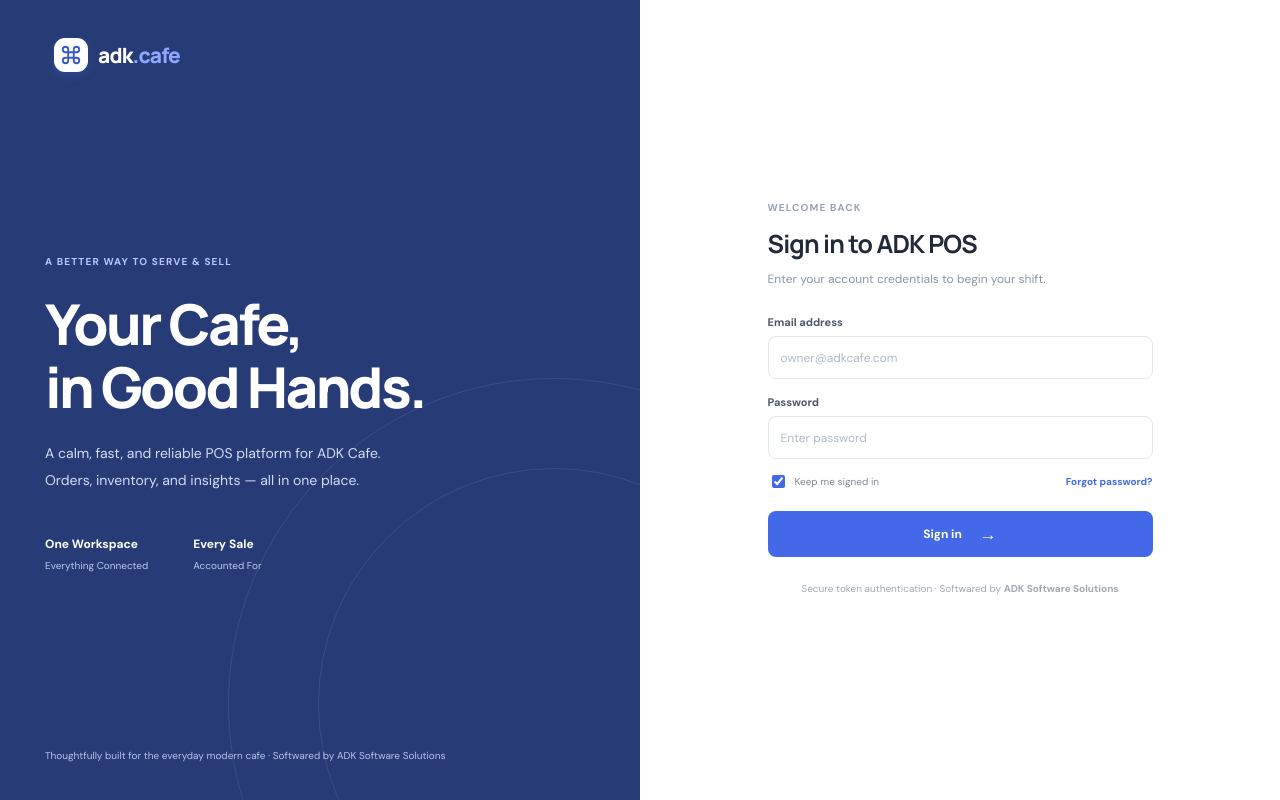
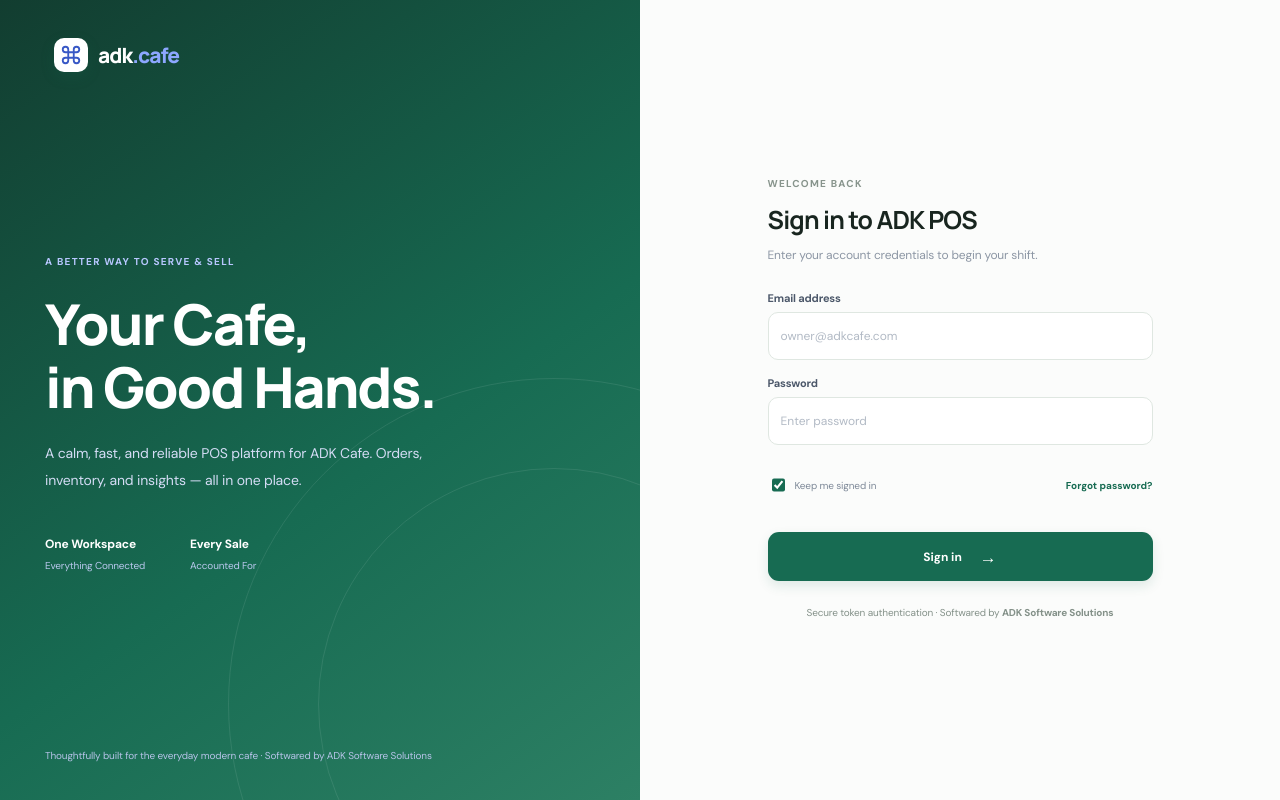
Before and after one commit to adksoftwares/nila-cafe, a React (Vite) app in the folder client/: page / in a window 1280 px wide. Built offline with nearby package versions, Linux system fonts and the light colour scheme; no server answers.

Commit message:
Refresh Nila Cafe web POS visual system

```diff
--- a/client/src/style.css
+++ b/client/src/style.css
@@ -131,3 +131,49 @@
   .stat-grid,
   .product-grid { grid-template-columns: minmax(0, 1fr); }
 }
+
+
+/* Professional visual refresh — refined cafe workspace */
+:root{
+  font-family:'DM Sans',sans-serif;
+  color:#18251f;background:#f5f7f5;
+  --ink:#18251f;--muted:#75827b;--line:#e5ebe6;
+  --blue:#176b52;--blue-dark:#105640;--pale:#e8f3ee;--green:#176b52;
+}
+body{background:#f5f7f5;color:var(--ink);letter-spacing:-.01em}
+.sidebar{background:#fbfcfb;border-right-color:#e5ebe6;padding:26px 18px 18px}
+.brand{font-family:'Manrope',sans-serif;letter-spacing:-.9px;color:#17251e}
+.brand-mark{background:#176b52;box-shadow:0 5px 14px #176b5230;border-radius:10px}
+.brand-dot{color:#176b52}
+.workspace{border-color:#e5ebe6;background:#fff;border-radius:13px;margin-top:30px}
+.workspace-icon,.help-icon{background:#e8f3ee;color:#176b52}
+.nav-caption,.eyebrow{color:#87948c;letter-spacing:1.25px}
+.nav-item{border-radius:10px;color:#64736b;padding:12px 13px;transition:background .18s ease,color .18s ease}
+.nav-item:hover{background:#f0f5f1}
+.nav-item.active{background:#e8f3ee;color:#176b52}
+.main-area{background:#f5f7f5}
+.topbar{background:#fbfcfb;border-bottom-color:#e5ebe6}
+.page-heading h1{font-family:'Manrope',sans-serif;letter-spacing:-1.1px;color:#17251e}
+.page-heading p,.muted{color:#78867e}
+.date-chip{border:1px solid #e5ebe6;background:#fff;border-radius:999px;padding:9px 13px}
+.card,.panel,.cart-panel,.catalog-panel,.stat-card{border-color:#e5ebe6!important;border-radius:15px!important;box-shadow:0 4px 18px #1b35200a!important}
+button.primary-btn,.primary-btn{background:#176b52;border-radius:11px;box-shadow:0 5px 12px #176b5220}
+button.primary-btn:hover,.primary-btn:hover{background:#105640}
+input,select{border-color:#dfe7e1!important;border-radius:10px!important}
+input:focus,select:focus{border-color:#176b52!important;box-shadow:0 0 0 3px #176b521a}
+.login-screen{background:#f5f7f5}
+.login-art{background:linear-gradient(145deg,#123d30 0%,#176b52 58%,#2d8064 100%)}
+.login-message h1{font-family:'Manrope',sans-serif;letter-spacing:-1.8px}
+.login-panel{background:#fbfcfb}
+.login-form{max-width:420px}
+.login-form h2{font-family:'Manrope',sans-serif;letter-spacing:-.8px}
+.login-form input{min-height:48px;background:#fff}
+.login-form .primary-btn{min-height:49px}
+.login-legal{color:#849189}
+@media(max-width:700px){
+ .main-area{background:#f5f7f5}
+ .topbar{background:#fbfcfb}
+ .page-heading{gap:12px}
+ .page-heading h1{font-size:25px}
+ .nav-item{min-height:44px}
+}
```
